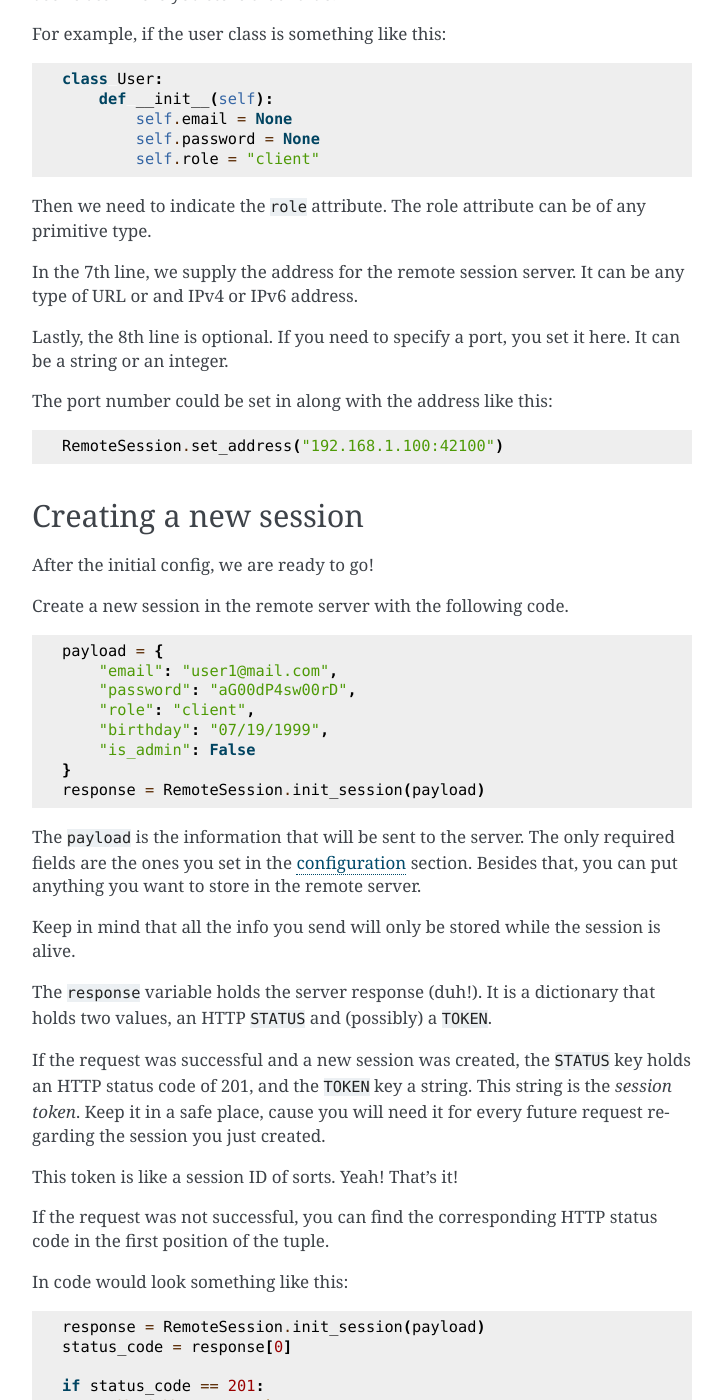
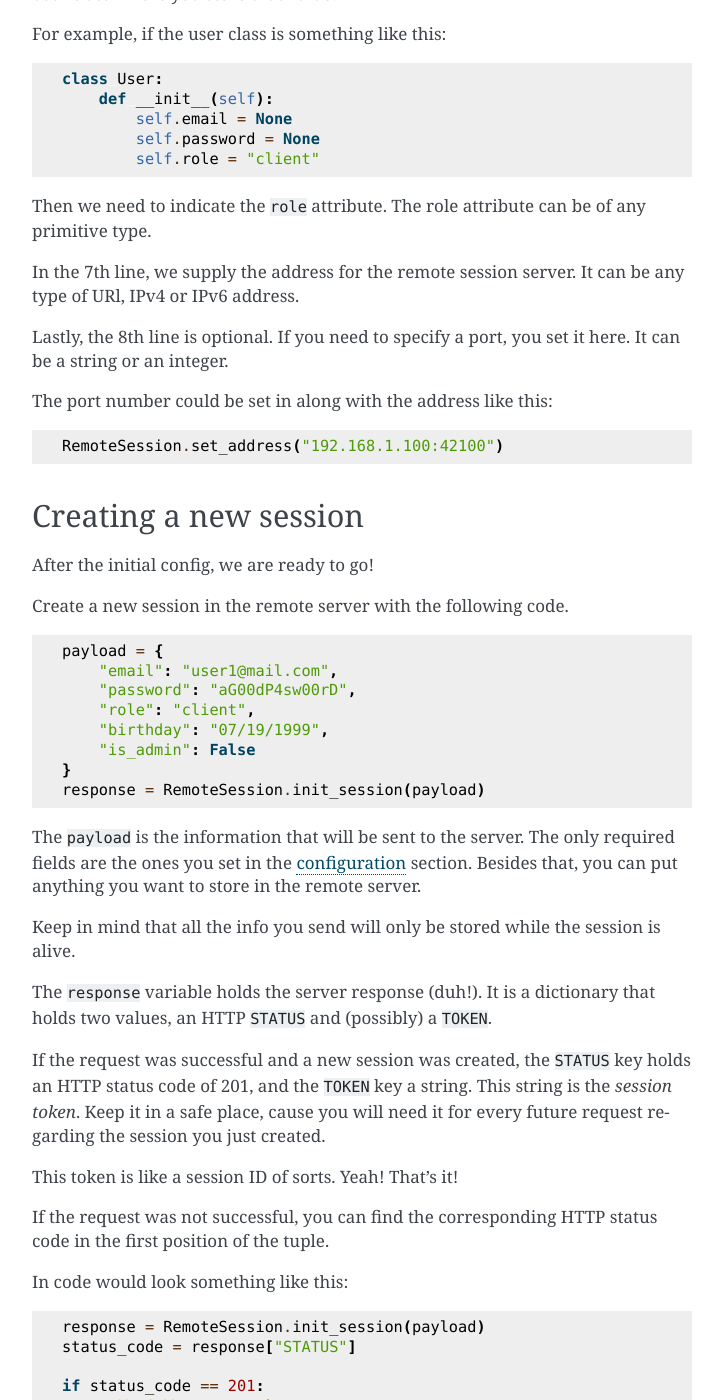
Before and after one commit to Masakuata/sessionServer, a Sphinx documentation site: the page built from docs/source/basic_usage.rst, in a window 1280 px wide and 1400 px high, scrolled down 1231 px. Shown: the whole window, without its empty margins (388-1111 px from the left). Built offline with Sphinx 7.4.7, drawn with Linux system fonts in a browser that asks for light colours.

Commit message:
Un par de errores en la documentacion han sido arreglados

```diff
--- a/docs/source/basic_usage.rst
+++ b/docs/source/basic_usage.rst
@@ -76,7 +76,7 @@
 The role attribute can be of any primitive type.
 
 In the 7th line, we supply the address for the remote session server.
-It can be any type of URL or and IPv4 or IPv6 address.
+It can be any type of URl, IPv4 or IPv6 address.
 
 Lastly, the 8th line is optional. If you need to specify a port, you set it here.
 It can be a string or an integer.
@@ -133,11 +133,11 @@
 .. code-block:: python3
 
     response = RemoteSession.init_session(payload)
-    status_code = response[0]
+    status_code = response["STATUS"]
 
     if status_code == 201:
         # Yay! We got a token
-        token = response[1]
+        token = response["TOKEN"]
     else:
         # The request failed. Let's see why
         # Proceed to handle the HTTP status code as you see fit
```
